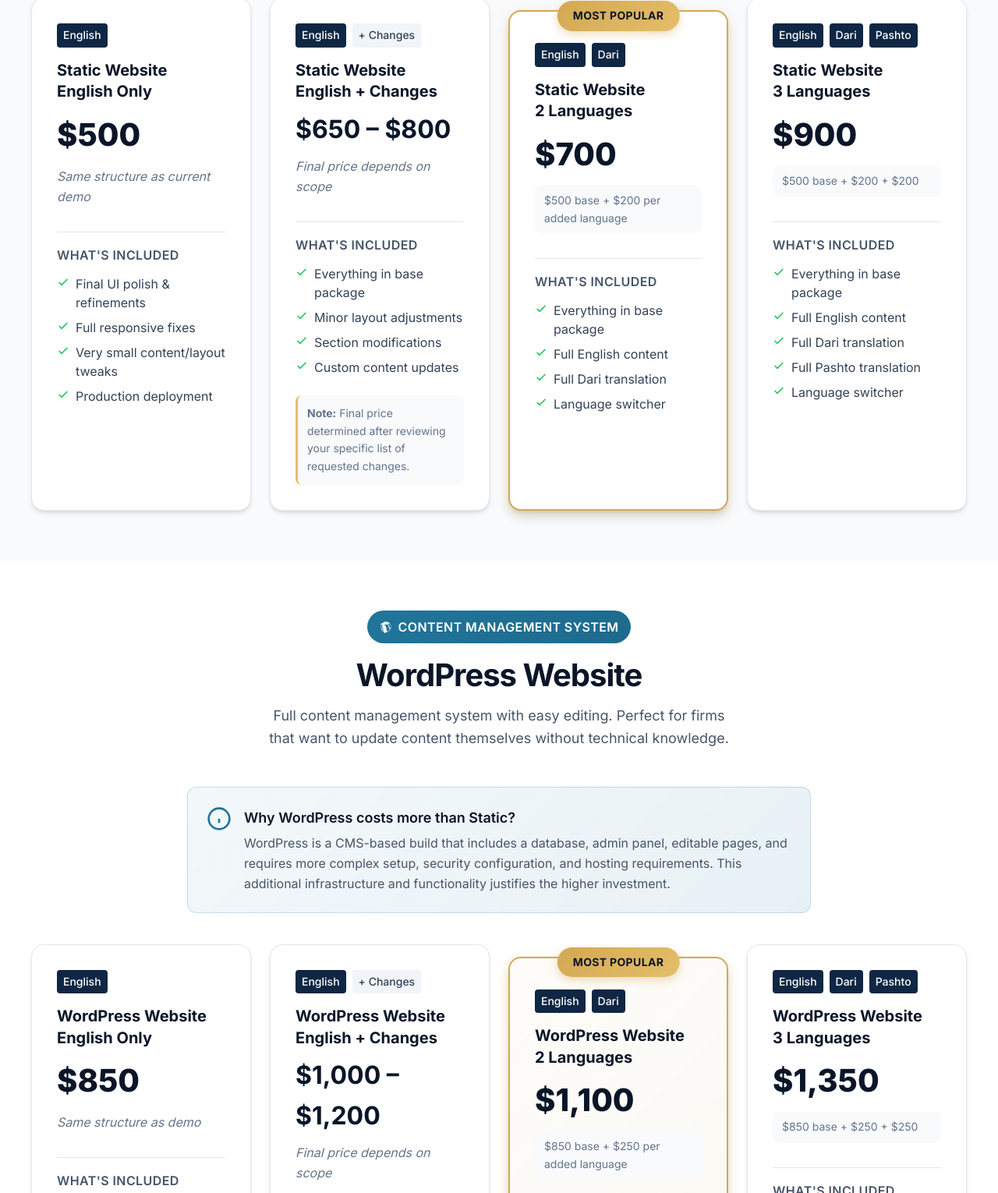
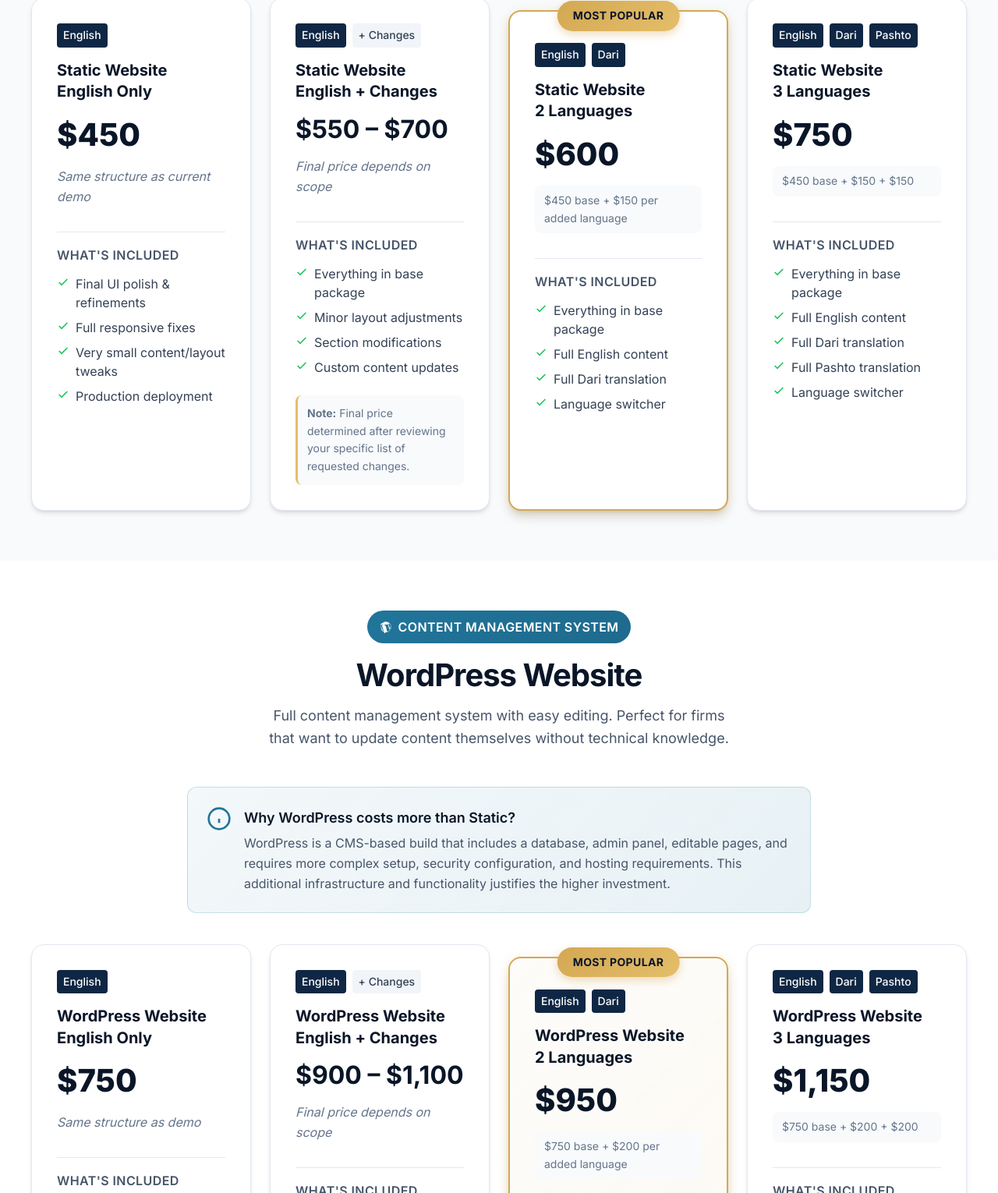
Before and after one commit to faizahmaddae/ehsanlawpllc-static, a plain HTML site: page pricing.html in a window 1280 px wide. Shown: the part 434-1964 px from the top of the page at 78% size. Drawn offline with Linux system fonts and the light colour scheme.

Commit message:
Lower all pricing tiers

```diff
--- a/pricing.html
+++ b/pricing.html
@@ -481,7 +481,7 @@
               <span class="pricing-card__lang-badge pricing-card__lang-badge--active">English</span>
             </div>
             <h3 class="pricing-card__name">Static Website<br>English Only</h3>
-            <div class="pricing-card__price">$500</div>
+            <div class="pricing-card__price">$450</div>
             <p class="pricing-card__price-note">Same structure as current demo</p>
             <div class="pricing-card__divider"></div>
             <p class="pricing-card__includes-title">What's Included</p>
@@ -520,7 +520,7 @@
               <span class="pricing-card__lang-badge">+ Changes</span>
             </div>
             <h3 class="pricing-card__name">Static Website<br>English + Changes</h3>
-            <div class="pricing-card__price pricing-card__price-range">$650 – $800</div>
+            <div class="pricing-card__price pricing-card__price-range">$550 – $700</div>
             <p class="pricing-card__price-note">Final price depends on scope</p>
             <div class="pricing-card__divider"></div>
             <p class="pricing-card__includes-title">What's Included</p>
@@ -562,9 +562,9 @@
               <span class="pricing-card__lang-badge pricing-card__lang-badge--active">Dari</span>
             </div>
             <h3 class="pricing-card__name">Static Website<br>2 Languages</h3>
-            <div class="pricing-card__price">$700</div>
+            <div class="pricing-card__price">$600</div>
             <div class="pricing-card__calculation">
-              $500 base + $200 per added language
+              $450 base + $150 per added language
             </div>
             <div class="pricing-card__divider"></div>
             <p class="pricing-card__includes-title">What's Included</p>
@@ -604,9 +604,9 @@
               <span class="pricing-card__lang-badge pricing-card__lang-badge--active">Pashto</span>
             </div>
             <h3 class="pricing-card__name">Static Website<br>3 Languages</h3>
-            <div class="pricing-card__price">$900</div>
+            <div class="pricing-card__price">$750</div>
             <div class="pricing-card__calculation">
-              $500 base + $200 + $200
+              $450 base + $150 + $150
             </div>
             <div class="pricing-card__divider"></div>
             <p class="pricing-card__includes-title">What's Included</p>
@@ -690,7 +690,7 @@
               <span class="pricing-card__lang-badge pricing-card__lang-badge--active">English</span>
             </div>
             <h3 class="pricing-card__name">WordPress Website<br>English Only</h3>
-            <div class="pricing-card__price">$850</div>
+            <div class="pricing-card__price">$750</div>
             <p class="pricing-card__price-note">Same structure as demo</p>
             <div class="pricing-card__divider"></div>
             <p class="pricing-card__includes-title">What's Included</p>
@@ -735,7 +735,7 @@
               <span class="pricing-card__lang-badge">+ Changes</span>
             </div>
             <h3 class="pricing-card__name">WordPress Website<br>English + Changes</h3>
-            <div class="pricing-card__price pricing-card__price-range">$1,000 – $1,200</div>
+            <div class="pricing-card__price pricing-card__price-range">$900 – $1,100</div>
             <p class="pricing-card__price-note">Final price depends on scope</p>
             <div class="pricing-card__divider"></div>
             <p class="pricing-card__includes-title">What's Included</p>
@@ -777,9 +777,9 @@
               <span class="pricing-card__lang-badge pricing-card__lang-badge--active">Dari</span>
             </div>
             <h3 class="pricing-card__name">WordPress Website<br>2 Languages</h3>
-            <div class="pricing-card__price">$1,100</div>
+            <div class="pricing-card__price">$950</div>
             <div class="pricing-card__calculation">
-              $850 base + $250 per added language
+              $750 base + $200 per added language
             </div>
             <div class="pricing-card__divider"></div>
             <p class="pricing-card__includes-title">What's Included</p>
@@ -825,9 +825,9 @@
               <span class="pricing-card__lang-badge pricing-card__lang-badge--active">Pashto</span>
             </div>
             <h3 class="pricing-card__name">WordPress Website<br>3 Languages</h3>
-            <div class="pricing-card__price">$1,350</div>
+            <div class="pricing-card__price">$1,150</div>
             <div class="pricing-card__calculation">
-              $850 base + $250 + $250
+              $750 base + $200 + $200
             </div>
             <div class="pricing-card__divider"></div>
             <p class="pricing-card__includes-title">What's Included</p>
```
